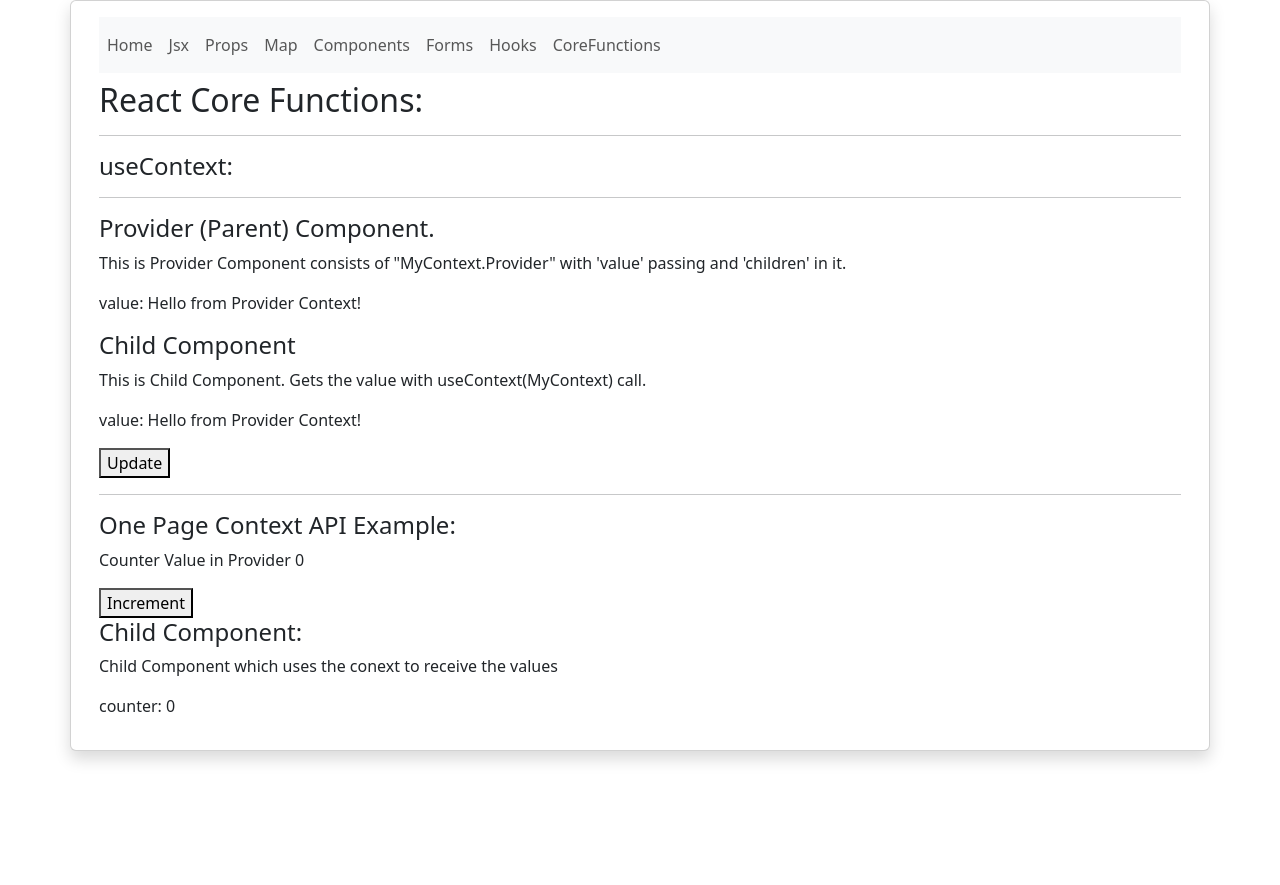
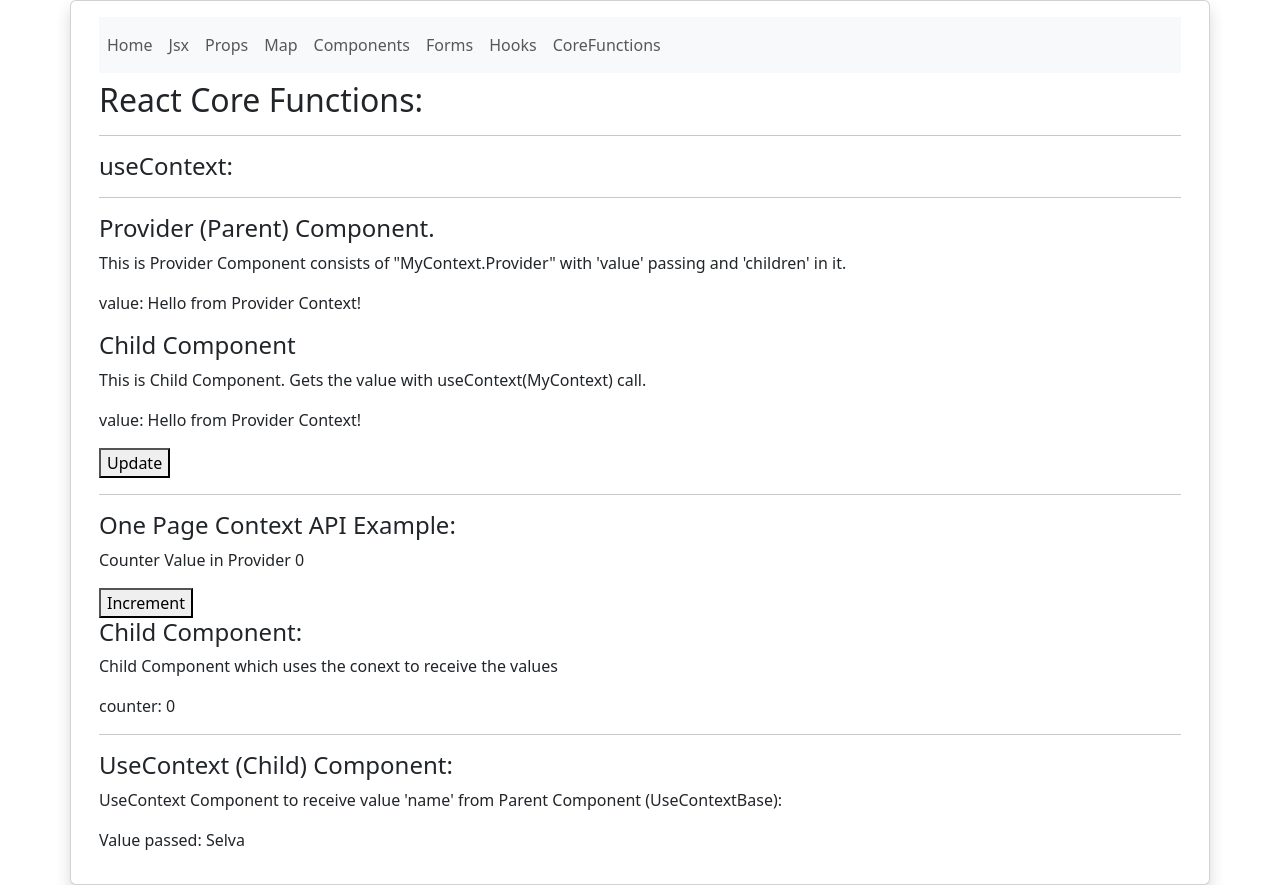
Before and after one commit to vselva/react-concepts-challenges, a React (Create React App) app in the folder react-concepts/: page /CoreFunctions in a window 1280 px wide. Before the commit the page ends 800 px from the top, so only its background shows below. Built offline with nearby package versions, Linux system fonts and the light colour scheme.

Commit message:
Simple Context Exmaple

```diff
--- a/react-concepts/src/pages/CoreFunctions/UseContext/Base.js
+++ b/react-concepts/src/pages/CoreFunctions/UseContext/Base.js
@@ -1,6 +1,9 @@
+import { createContext, useContext } from "react";
 import ChildComponent from "./ChildComponent";
 import OnePageContextExample from "./OnePageContextExample";
 import ParentComponent from "./ParentComponent";
+
+const simpleContext = createContext();
 
 function UseContextBase() {
 
@@ -13,6 +16,24 @@ function UseContextBase() {
             </ParentComponent>
             <hr/>
             <OnePageContextExample />
+            <hr />
+
+            <simpleContext.Provider value={{ name: 'Selva' }}>
+                <UseContext />
+            </simpleContext.Provider>
+
+        </>
+    );
+}
+
+function UseContext() {
+    const user = useContext(simpleContext);
+
+    return(
+        <>
+            <h4>UseContext (Child) Component:</h4>
+            <p>UseContext Component to receive value 'name' from Parent Component (UseContextBase):</p>
+            <p> Value passed: { user.name } </p>
         </>
     );
 }
```
